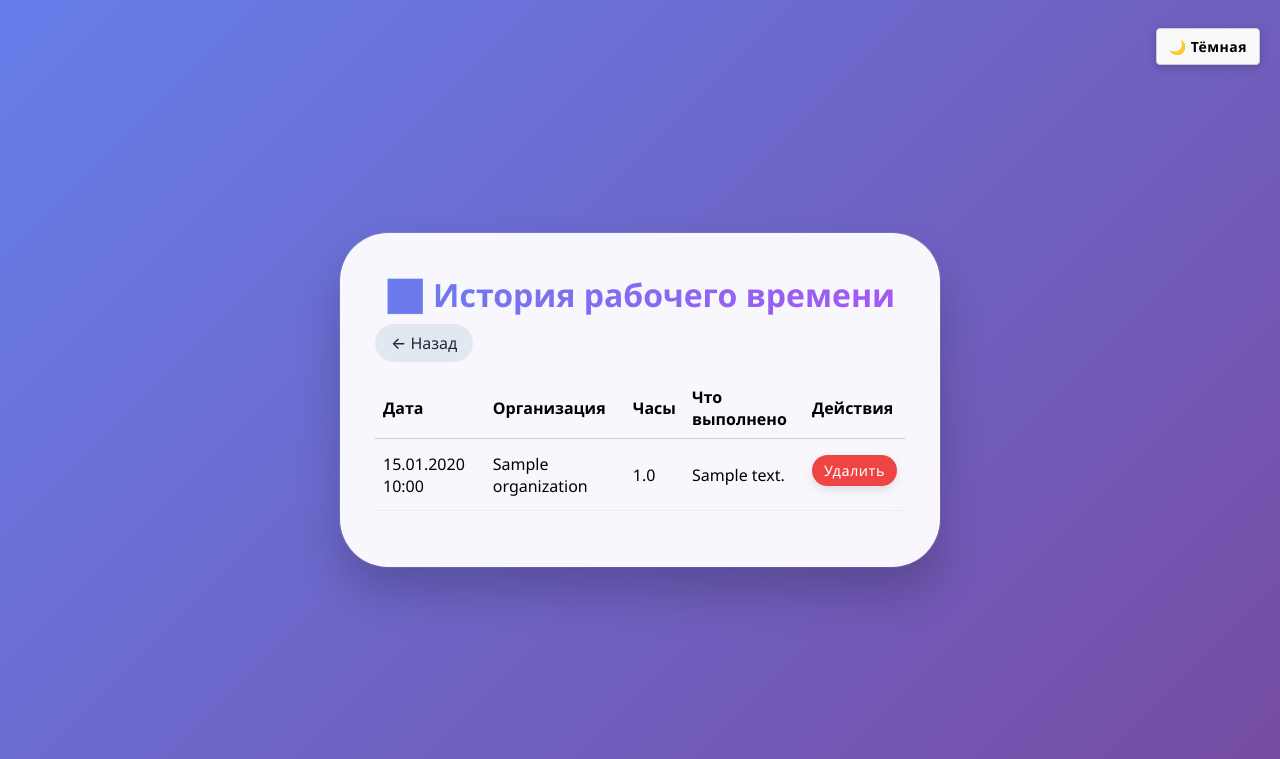
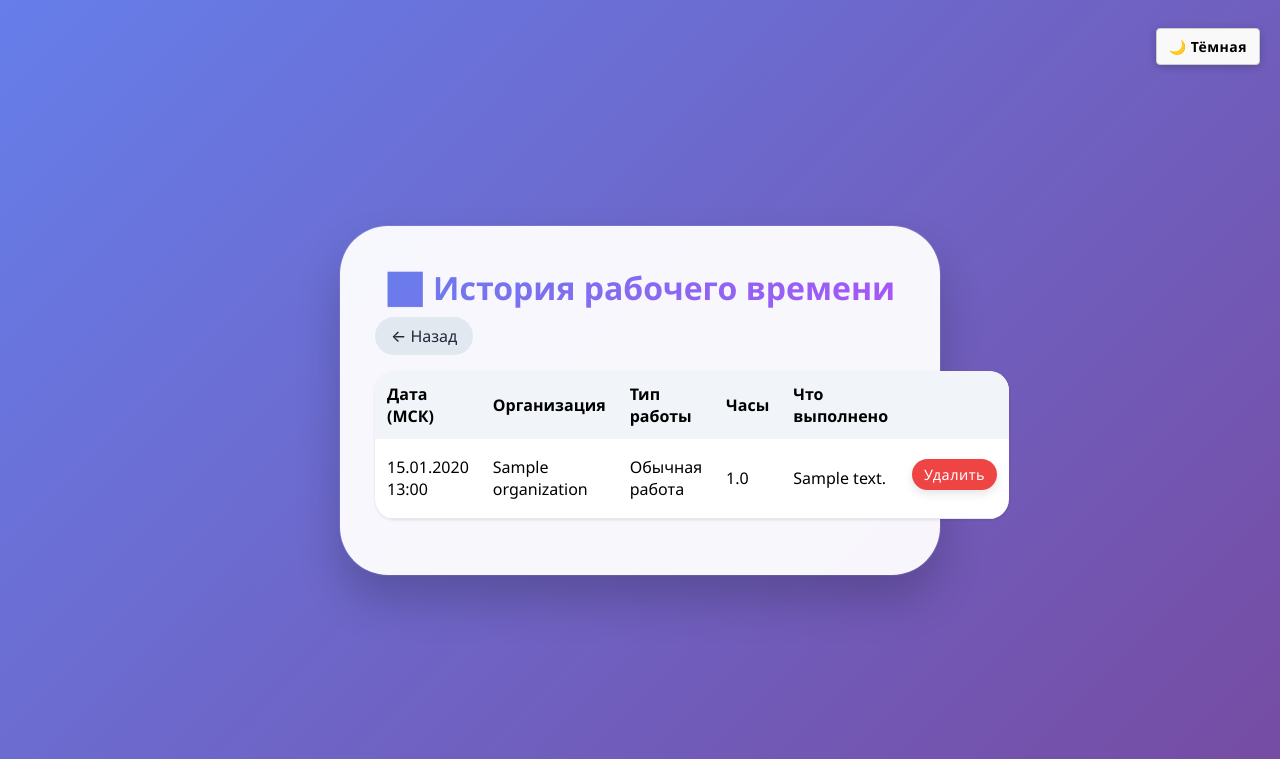
Before and after one commit to jansavitskiy/WunderWorkers, a Flask app: template templates/my_reports.html in a window 1280 px wide. Shown: the top 759 px of the page. Run offline with Flask 3, Linux system fonts and the light colour scheme; the template is opened without the code that fills it: values that come from a table or form of the project are taken from there, others are empty; tables that the repository leaves empty hold one stand-in row (values such as "Sample post").

Commit message:
Update my_reports.html

```diff
--- a/templates/my_reports.html
+++ b/templates/my_reports.html
@@ -9,25 +9,26 @@
     <a href="{{ url_for('workers_panel') }}" class="btn-secondary">← Назад</a>
 
 {% if reports %}
-    {# Таблица строится из списка reports, который передаётся из маршрута /my_reports #}
-    <table class="reports-table" style="width: 100%; border-collapse: collapse; margin: 1rem 0 16px;">
+<table class="data-table" style="margin: 1rem 0;">
         <thead>
             <tr>
-                <th style="text-align: left; border-bottom: 1px solid #ccc; padding: 8px;">Дата</th>
-                <th style="text-align: left; border-bottom: 1px solid #ccc; padding: 8px;">Организация</th>
-                <th style="text-align: left; border-bottom: 1px solid #ccc; padding: 8px;">Часы</th>
-                <th style="text-align: left; border-bottom: 1px solid #ccc; padding: 8px;">Что выполнено</th>
-                <th style="text-align: left; border-bottom: 1px solid #ccc; padding: 8px;">Действия</th>
+                <th>Дата (МСК)</th>
+                <th>Организация</th>
+                <th>Тип работы</th>
+                <th>Часы</th>
+                <th>Что выполнено</th>
+                <th></th>
             </tr>
         </thead>
         <tbody>
             {% for report in reports %}
                 <tr>
-                    <td style="border-bottom: 1px solid #eee; padding: 8px;">{{ report.date_created.strftime('%d.%m.%Y %H:%M') }}</td>
-                    <td style="border-bottom: 1px solid #eee; padding: 8px;">{{ report.organization.name }}</td>
-                    <td style="border-bottom: 1px solid #eee; padding: 8px;">{{ report.hours_worked }}</td>
-                    <td style="border-bottom: 1px solid #eee; padding: 8px;">{{ report.description }}</td>
-                    <td style="border-bottom: 1px solid #eee; padding: 8px; white-space: nowrap;">
+                    <td>{{ report.date_created|msk }}</td>
+                    <td>{{ report.organization.name }}</td>
+                    <td>{{ report.work_type.name if report.work_type else '—' }}</td>
+                    <td>{{ report.hours_worked }}</td>
+                    <td>{{ report.description }}</td>
+                    <td>
                         <form method="POST" action="{{ url_for('delete_my_report') }}" style="display: inline;"
                               onsubmit="return confirm('Удалить этот отчёт? Это действие нельзя отменить.');">
                             {{ delete_form.hidden_tag('csrf_token') }}
```
